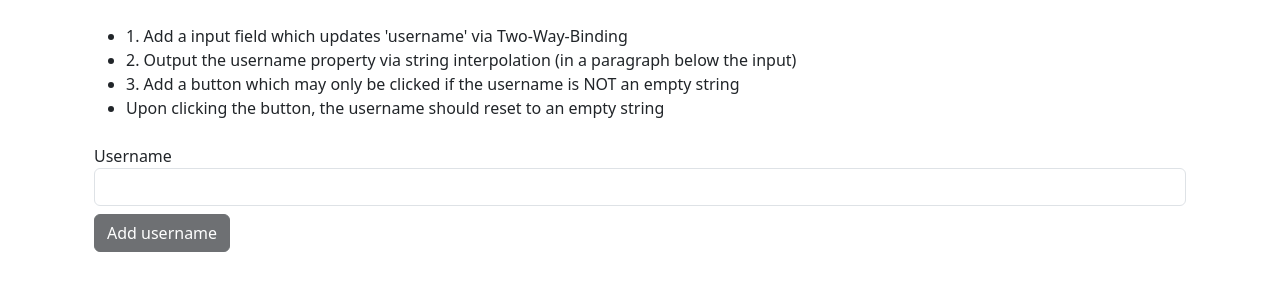
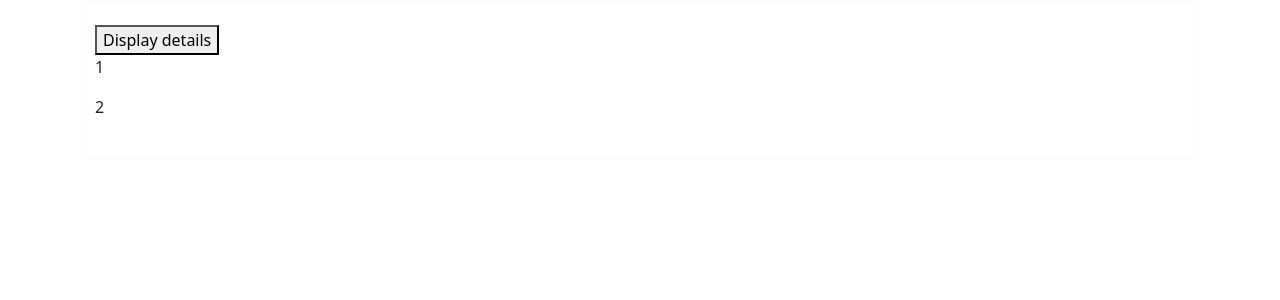
Before and after one commit to Bilal-01/angular, an Angular app: page / in a window 1280 px wide. Shown: the top 300 px of the page. Built offline with nearby package versions, Linux system fonts and the light colour scheme.

Commit message:
Angular: Section 2 - Assingment 3

```diff
--- a/src/app/app.component.html
+++ b/src/app/app.component.html
@@ -1,5 +1,19 @@
 <div class="container">
+  <!-- <div class="row">
+    <h3 class="px-4 py-2">
+      I am in the APP component
+    </h3>
+    <hr>
+    <app-servers></app-servers>
+  </div>
   <div class="row">
-    <app-assignment-2></app-assignment-2>
-  </div>
+    <div class="col">
+      <app-warning-alert></app-warning-alert>
+    </div>
+    <div class="col">
+      <app-success-alert></app-success-alert>
+    </div>
+  </div> -->
+
+  <app-assignment3></app-assignment3>
 </div>
--- a/src/app/app.module.ts
+++ b/src/app/app.module.ts
@@ -9,6 +9,7 @@ import { ServersComponent } from './servers/servers.component';
 import { SuccessAlertComponent } from './success-alert/success-alert.component';
 import { WarningAlertComponent } from './warning-alert/warning-alert.component';
 import { Assignment2Component } from './assignment-2/assignment-2.component';
+import { Assignment3Component } from './assignment3/assignment3.component';
 
 @NgModule({
   declarations: [
@@ -17,7 +18,8 @@ import { Assignment2Component } from './assignment-2/assignment-2.component';
     ServersComponent,
     SuccessAlertComponent,
     WarningAlertComponent,
-    Assignment2Component
+    Assignment2Component,
+    Assignment3Component
   ],
   imports: [
     BrowserModule,
--- /dev/null
+++ b/src/app/assignment3/assignment3.component.css
@@ -0,0 +1,3 @@
+.large{
+    color: white;
+}
--- /dev/null
+++ b/src/app/assignment3/assignment3.component.html
@@ -0,0 +1,14 @@
+<div class="container border border-light py-4">
+    <button (click) = "onToggleDisplay()">
+        Display details
+    </button>
+
+    <p *ngIf="display" class="my-2">
+        Secret password = tuna
+    </p>
+
+    <p *ngFor="let click of clicks"
+        [ngStyle]="{backgroundColor: getColor()}"
+        [ngClass]="{large: click >= 5}"
+    >{{ click }}</p>
+</div>
--- /dev/null
+++ b/src/app/assignment3/assignment3.component.ts
@@ -0,0 +1,25 @@
+import { Component } from '@angular/core';
+
+@Component({
+  selector: 'app-assignment3',
+  templateUrl: './assignment3.component.html',
+  styleUrl: './assignment3.component.css'
+})
+
+export class Assignment3Component {
+  display = false;
+  itr = 2;
+  clicks = [1, 2];
+
+  onToggleDisplay() {
+    this.display = !this.display;
+    this.clicks.push(this.itr + 1);
+    this.itr++;
+  }
+
+  getColor() {
+    return this.clicks.length >= 5 ? 'blue' : 'white';
+  }
+
+
+}
--- a/src/app/server/server.component.html
+++ b/src/app/server/server.component.html
@@ -1,3 +1,6 @@
-<p>
+<p
+    [ngStyle]="{backgroundColor: getColor()}"
+    [ngClass]="{online: serverStatus === 'online'}"
+>
     Server with ID {{ serverID }} is {{ getServerStatus() }}
 </p>
--- a/src/app/server/server.component.ts
+++ b/src/app/server/server.component.ts
@@ -2,14 +2,29 @@ import { Component } from '@angular/core';
 
 @Component({
     selector: 'app-server',
-    templateUrl: './server.component.html'
+    templateUrl: './server.component.html',
+    styles: [`
+
+        .online {
+            color: white;
+        }
+
+    `]
 })
 export class ServerComponent {
     serverID: number = 10;
     serverStatus: string = 'offline';
 
+    constructor() {
+        this.serverStatus = Math.random() > 0.5 ? 'online' : 'offline';
+    }
+
     getServerStatus() {
         return this.serverStatus;
     }
 
+    getColor() {
+        return this.serverStatus === 'online' ? 'green' : 'red';
+    }
+
 }
--- a/src/app/servers/servers.component.html
+++ b/src/app/servers/servers.component.html
@@ -13,10 +13,6 @@
     Add server
 </button>
 
-<p>
-    {{ serverCreationStatus }}
-</p>
+<p *ngIf="serverCreated" >Server was created, server name is {{ serverName }}</p>
 
-
-<app-server></app-server>
-<app-server></app-server>
+<app-server *ngFor="let server of servers"></app-server>
--- a/src/app/servers/servers.component.ts
+++ b/src/app/servers/servers.component.ts
@@ -11,6 +11,8 @@ export class ServersComponent implements OnInit {
   allowNewServer = false;
   serverCreationStatus = 'No server was created!';
   serverName = 'Test server';
+  serverCreated = false;
+  servers = ['TestServer', 'Testserver2']
 
   constructor() {
     setTimeout(() => {
@@ -23,6 +25,8 @@ export class ServersComponent implements OnInit {
 
   onCreateServer() {
     this.serverCreationStatus = 'Server was created! Name is ' + this.serverName;
+    this.serverCreated = true;
+    this.servers.push(this.serverName);
   }
 
   onUpdateServerName(event: Event) {
```
